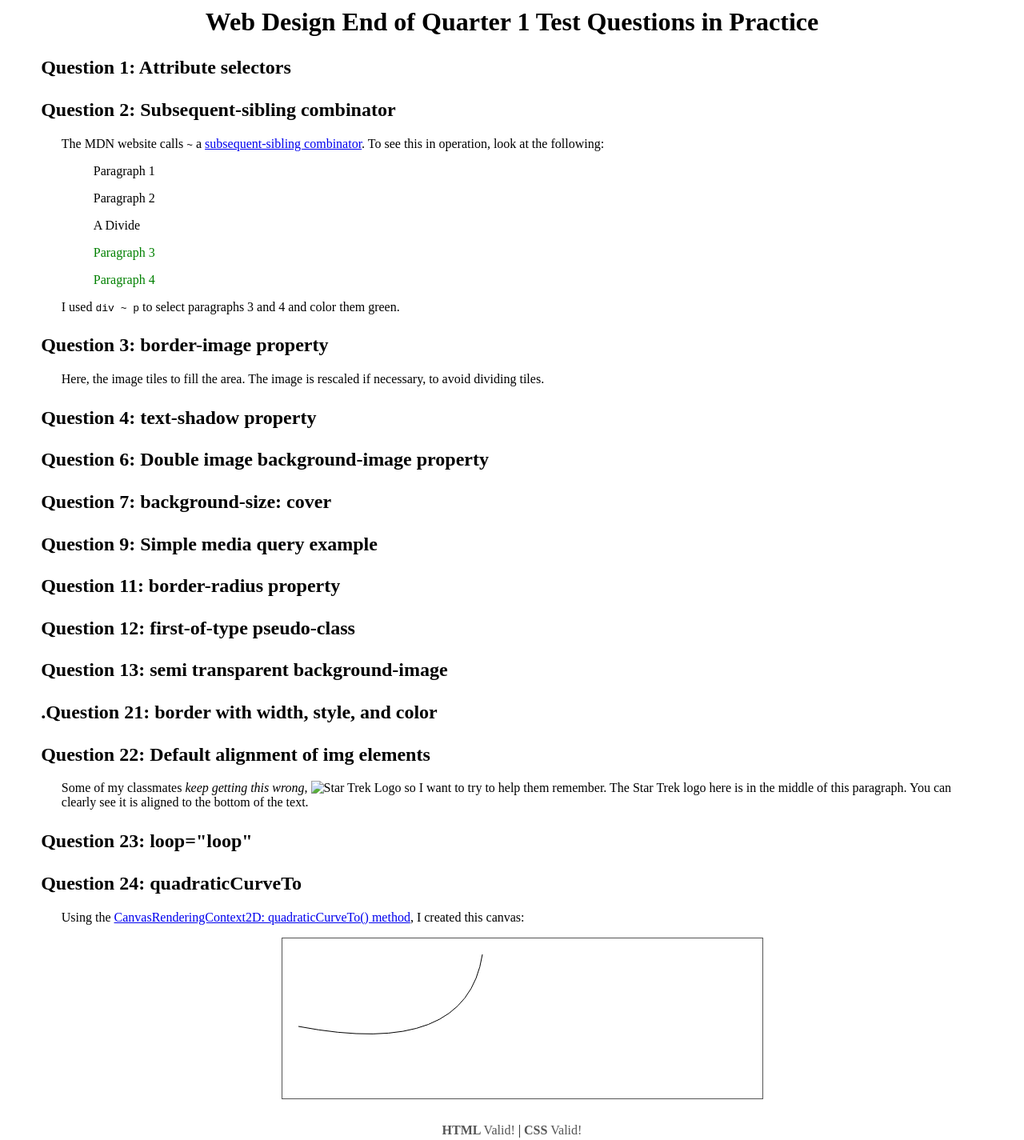
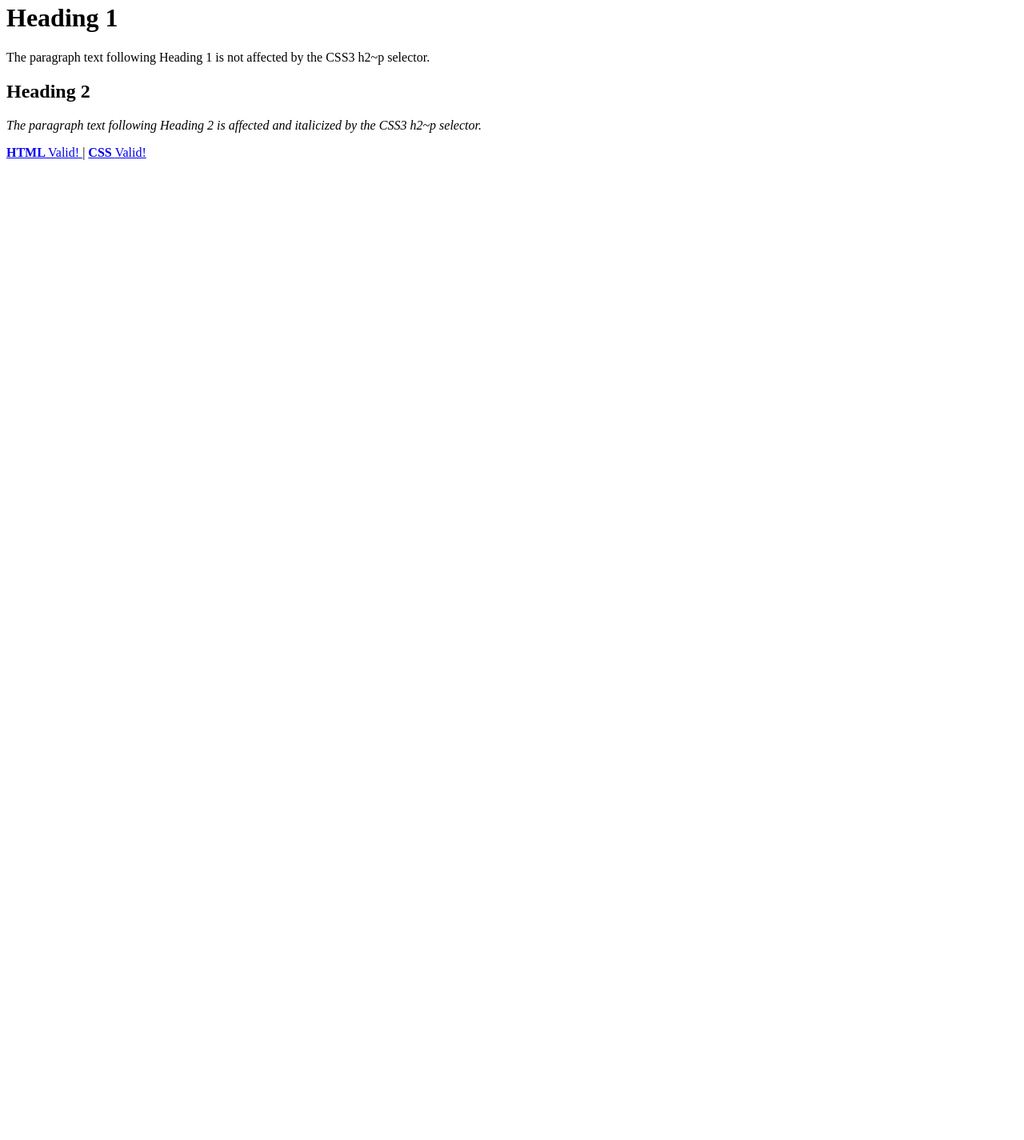
Before and after one commit to kate-runion/Cutest-Pets, a plain HTML site: page examples.html in a window 1280 px wide. Shown: the part 17-1442 px from the top of the page at 80% size. After the commit the page ends 800 px from the top, so only its background shows below. Drawn offline with Linux system fonts and the light colour scheme.

Commit message:
add basic new examples page

```diff
--- a/examples.html
+++ b/examples.html
@@ -2,45 +2,10 @@
 <html lang="en">
 <head>
 <meta charset="utf-8">
-<title>Web Design End of Quarter 1 Test Questions in Practice</title>
+<title>Lab 4-2</title>
 <style>
-body {
-    margin: 2vw;
-}
-section {
-    margin: 2vw 2vw 2vw 4vw;
-}
-section>h2 {
-    margin-left: -2vw;
-}
-h1, footer {
-    text-align: center;
-}
-canvas {
-    border: 1px solid #555;
-    display: table;
-    margin-left: auto;
-    margin-right: auto;
-}
-main>p {
-    width: 80vw;
-    margin-left: 10vw;
-}
-footer {
-    margin-top: 30px;
-}
-footer>a, footer>a:visited {
-    text-decoration: none;
-    color: #555;
-}
-/* Styles for specific quiz question examples */
-#q2 div ~ p {
-    color: green;
-}
-#borderimg {
-    border: 10px solid transparent;
-    padding: 15px;
-    border-image: url(media/dog.png) 30 round;
+h2~p {
+    font-style: italic;
 }
 </style>
 <script>
@@ -51,140 +16,30 @@ function init() {
                         loc + '?profile=css3';
   document.getElementById("vLink1").setAttribute("href", HTMLvalidLinkStr);
   document.getElementById("vLink2").setAttribute("href", CSSvalidLinkStr);
+}
 
-  drawQuadraticCurve();
-}
-function drawQuadraticCurve() {
-  const canvas = document.getElementById("myCanvas");
-  const context = canvas.getContext("2d");
-
-  context.beginPath();
-  context.moveTo(20, 110);
-  context.quadraticCurveTo(230, 150, 250, 20);
-  context.stroke();
-}
 window.onload = init;
 </script>
 </head>
 <body>
-<header>
-<h1>Web Design End of Quarter 1 Test Questions in Practice</h1>
-</header>
 
-<main>
-<section>
-<h2>Question 1: Attribute selectors</h2>
+<h1>Heading 1</h1>
 <p>
+The paragraph text following Heading 1 is not affected by the CSS3 h2~p
+selector.
 </p>
-</section>
 
-<section>
-<h2>Question 2: Subsequent-sibling combinator</h2>
+<h2>Heading 2</h2>
 <p>
-The MDN website calls <code>~</code> a
-<a href="https://developer.mozilla.org/en-US/docs/Web/CSS/Subsequent-sibling_combinator">
-subsequent-sibling combinator</a>. To see this in operation, look at the
-following:
+The paragraph text following Heading 2 is affected and italicized by the CSS3
+h2~p selector.
 </p>
-<blockquote id="q2">
-<p>Paragraph 1</p>
-<p>Paragraph 2</p>
-<div>A Divide</div>
-<p>Paragraph 3</p>
-<p>Paragraph 4</p>
-</blockquote>
-<p>
-I used <code>div ~ p</code> to select paragraphs 3 and 4 and color them green.
-</p>
-</section>
-
-<section>
-<h2>Question 3: border-image property</h2>
-<p id="borderimg1">Here, the image tiles to fill the area. The image is rescaled if necessary, to avoid dividing tiles.</p>
-</section>
-
-<section>
-<h2>Question 4: text-shadow property</h2>
-<p>
-</p>
-</section>
-
-<section>
-<h2>Question 6: Double image background-image property</h2>
-<p>
-</p>
-</section>
-
-<section>
-<h2>Question 7: background-size: cover</h2>
-<p>
-</p>
-</section>
-
-<section>
-<h2>Question 9: Simple media query example</h2>
-<p>
-</p>
-</section>
-
-<section>
-<h2>Question 11: border-radius property</h2>
-<p>
-</p>
-</section>
-
-<section>
-<h2>Question 12: first-of-type pseudo-class</h2>
-<p>
-</p>
-</section>
-
-<section>
-<h2>Question 13: semi transparent background-image</h2>
-<p>
-</p>
-</section>
-
-<section>
-<h2>.Question 21: border with width, style, and color</h2>
-<p>
-</p>
-</section>
-
-<section>
-<h2>Question 22: Default alignment of img elements</h2>
-<p>
-Some of my classmates <i>keep getting this wrong</i>,
-<img src="images/startrek.png" alt="Star Trek Logo">
-so I want to try to help them remember. The Star Trek logo here is in the
-middle of this paragraph. You can clearly see it is aligned to the bottom
-of the text.
-</p>
-</section>
-
-<section>
-<h2>Question 23: loop="loop"</h2>
-<p>
-</p>
-</section>
-
-<section>
-<h2>Question 24: quadraticCurveTo</h2>
-<p>
-Using the
-<a href="https://developer.mozilla.org/en-US/docs/Web/API/CanvasRenderingContext2D/quadraticCurveTo">CanvasRenderingContext2D:
-quadraticCurveTo() method</a>, I created this canvas:
-</p>
-<canvas id="myCanvas" width="600" height="200">
-Sorry, your old browser doesn't support the canvas element. Time for a new
-browser!
-</canvas>
-</section>
-</main>
 
 <footer>
-<a id="vLink1"><strong> HTML </strong> Valid! </a> |
-<a id="vLink2"><strong> CSS </strong> Valid! </a>
+<a id="vLink1">
+<strong> HTML </strong> Valid! </a> |
+<a id="vLink2">
+<strong> CSS </strong> Valid! </a>
 </footer>
 </body>
 </html>
```
